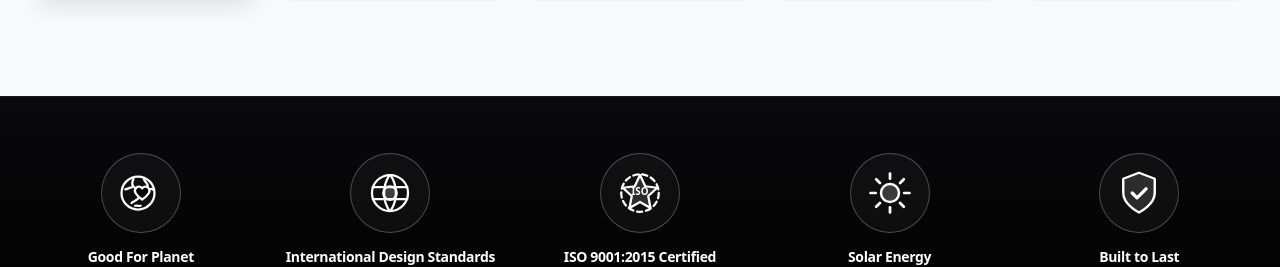
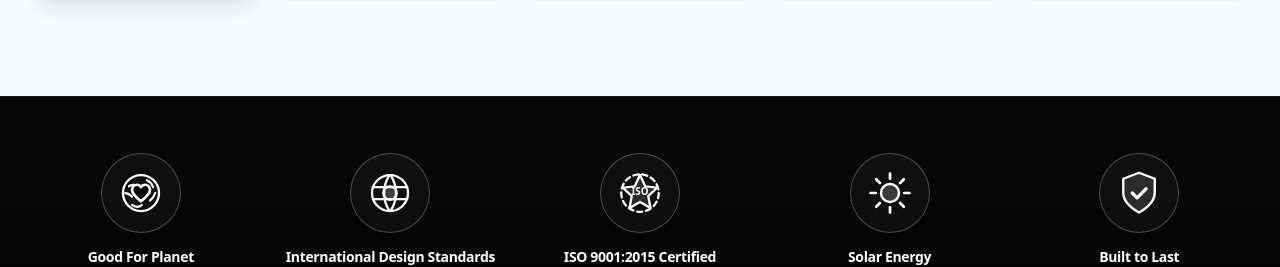
Before and after one commit to Harshit-SSPL/HarshitSSPL, a Next.js app in the folder frontend/: page / in a window 1280 px wide. Shown: the part 5032-5299 px from the top of the page. Built offline with nearby package versions, Linux system fonts and the light colour scheme; no server answers.

Commit message:
fix: perfectly center Good For Planet globe and heart SVG icon in footer

```diff
--- a/frontend/components/ui/footer-section.tsx
+++ b/frontend/components/ui/footer-section.tsx
@@ -64,23 +64,22 @@ export function Footerdemo() {
       subtitle: "Promoting sustainability through responsible innovation",
       icon: (
         <svg className="w-12 h-12 sm:w-13 sm:h-13 text-white" viewBox="0 0 32 32" fill="none" stroke="currentColor" strokeWidth="1.5" strokeLinecap="round" strokeLinejoin="round">
-          {/* Earth Circle Outline */}
-          <circle cx="14" cy="16" r="11" />
+          {/* Earth Circle Outline (Centered at 16, 16) */}
+          <circle cx="16" cy="16" r="12" />
           {/* Continent Lines */}
-          <path d="M11 6.5c-1.2 2.5-1.2 5 1.2 6.2s3.8 3.8 2.5 6.2-3.8 2.5-5 3.8" />
-          <path d="M18 7c.6 1.8 2.5 2.5 2.5 4.4" />
-          <path d="M5.5 13.5c1.8 0 2.5-1.2 4.4-1.2" />
-          <path d="M12 24.5c1.8-.6 3.1.6 3.8 0" />
-          {/* Overlapping Heart on Right */}
+          <path d="M8 11.5c2-1.5 4.5-1 5.5.5" />
+          <path d="M5.5 16c2.5 0 3.5 1.5 4.5 2.5" />
+          <path d="M10 24c2.5 1.5 5 1.5 6.5 0" />
+          <path d="M20 7.5c2 1 3.5 2.5 4 4.5" />
+          <path d="M22 21c2-1.5 3-3.5 3.5-5" />
+          {/* Central Heart (Centered at 16, 16) */}
           <path
-            d="M23 11c-1.5-2-4-1.5-5 0-1-1.5-3.5-2-5 0-2 2.2 0 5.2 5 8.8 5-3.6 7-6.6 5-8.8z"
-            transform="translate(1.5, 3.5) scale(0.85)"
+            d="M16 21.5c-4-3.2-6-5.5-6-7.5 0-2 1.6-3.5 3.5-3.5 1.4 0 2.1.8 2.5 1.5.4-.7 1.1-1.5 2.5-1.5 1.9 0 3.5 1.5 3.5 3.5 0 2-2 4.3-6 7.5z"
             fill="#000"
             stroke="currentColor"
             strokeWidth="1.8"
+            strokeLinejoin="round"
           />
-          {/* Heart Highlight Reflection */}
-          <path d="M22 13.5c.8-.5 1.5-.4 1.9.3" stroke="currentColor" strokeWidth="1.4" />
         </svg>
       ),
     },
```
